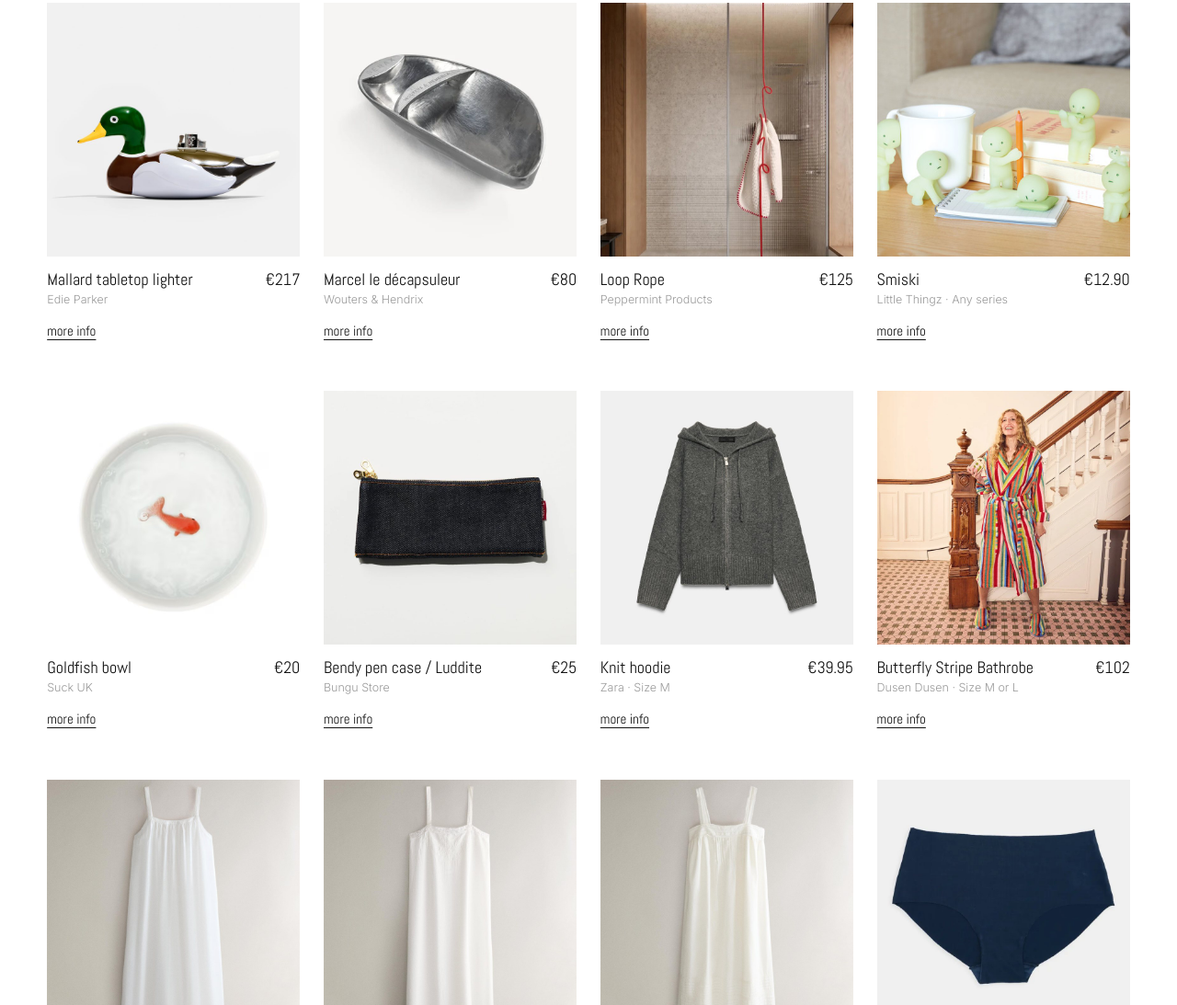
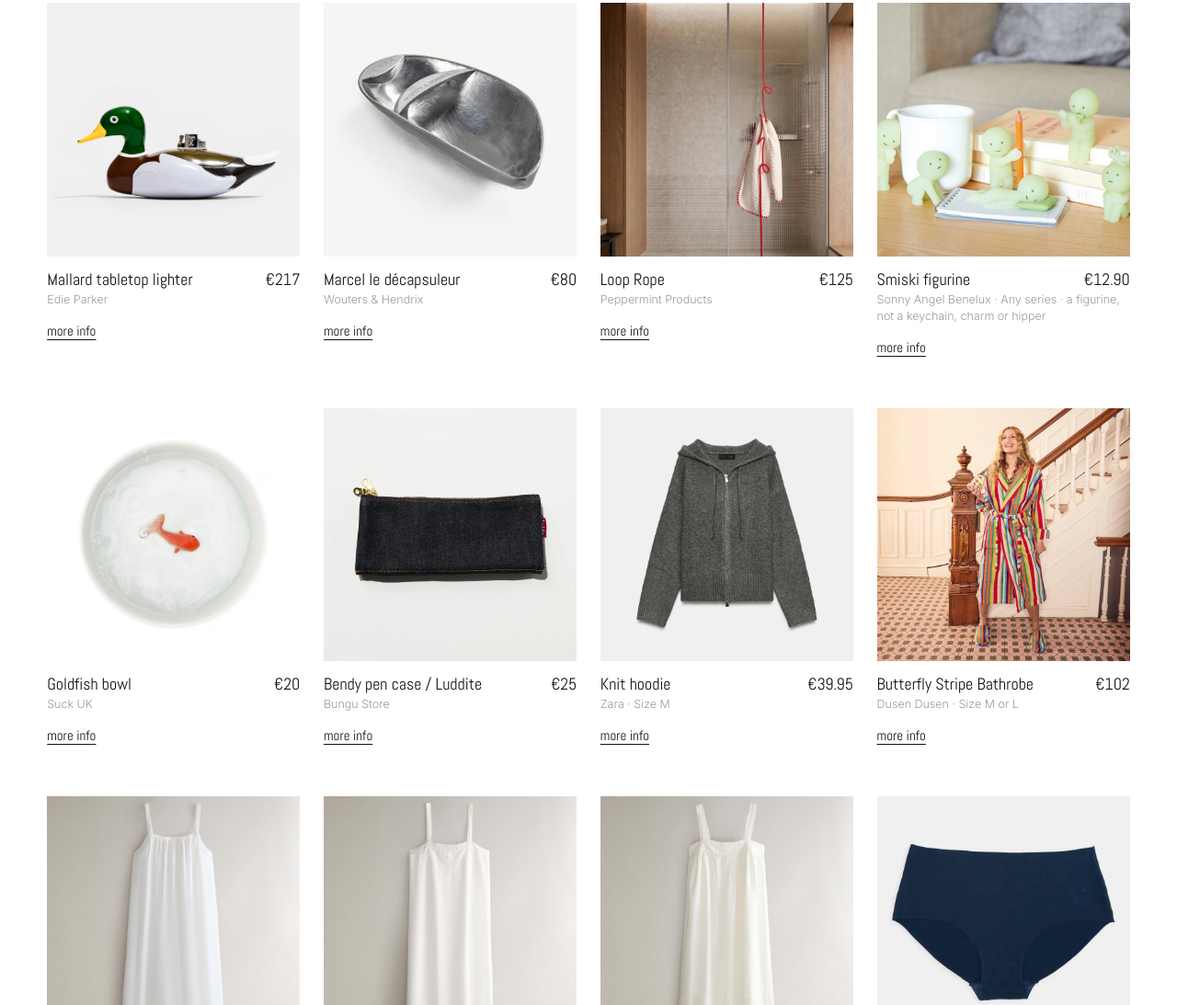
Before and after one commit to loupeeters19-collab/wishlist, a plain HTML site: page index.html in a window 1280 px wide. Shown: the part 1780-2873 px from the top of the page at 92% size. Drawn offline with nearby package versions, Linux system fonts and the light colour scheme.

Commit message:
Smiski: link to Sonny Angel Benelux, figurine only
Co-Authored-By: Claude Opus 5.5 <noreply@anthropic.com>
Claude-Session: https://claude.ai/code/session_01JaCcZPxWKjn2vnU8GkspZV

```diff
--- a/index.html
+++ b/index.html
@@ -138,7 +138,7 @@ const I=[
 {c:"home",sq:"mallard",n:"Mallard tabletop lighter",shop:"Edie Parker",p:217,pl:"€217",orig:"$250",d:"A hand-painted mallard duck that's also a table lighter.",u:"https://edie-parker.com/products/mallard-tabletop-lighter"},
 {c:"home",sq:"marcel",n:"Marcel le décapsuleur",shop:"Wouters & Hendrix",p:80,pl:"€80",d:"A mussel-shaped bottle opener, a nod to Marcel Broodthaers.",u:"https://wouters-hendrix.com/collections/les-objets-mouleversants/products/marcel-le-decapsuleur"},
 {c:"home",sq:"looprope",n:"Loop Rope",shop:"Peppermint Products",p:125,pl:"€125",d:"A rope that hangs from the ceiling and works as an open wardrobe or towel hanger. In red.",u:"https://peppermintproducts.com/products/loop-ropes?variant=45689738756364"},
-{c:"home",sq:"smiski",n:"Smiski",shop:"Little Thingz",p:12.9,pl:"€12.90",note:"Any series",d:"A small glow-in-the-dark Smiski figure in a blind box. Any series is fine.",u:"https://www.littlethingz.be/en/go/product/160812644"},
+{c:"home",sq:"smiski",n:"Smiski figurine",shop:"Sonny Angel Benelux",p:12.9,pl:"€12.90",note:"Any series · a figurine, not a keychain, charm or hipper",d:"A small glow-in-the-dark Smiski figurine in a blind box. Any series is fine, as long as it's a figurine and not a keychain, charm, hipper or other accessory.",u:"https://www.sonnyangel-benelux.com/en/5-smiski"},
 {c:"home",sq:"goldfish",n:"Goldfish bowl",shop:"Suck UK",p:20,pl:"€20",d:"A white ceramic bowl with a hand-painted 3D goldfish at the bottom.",u:"https://www.amazon.com.be/-/en/SUCK-UK-Novelty-Bowl-Shape/dp/B07P5NHQM3"},
 {c:"home",sq:"pencase",n:"Bendy pen case / Luddite",shop:"Bungu Store",p:25,pl:"€25",orig:"¥4,400",d:"Pen case in Japanese denim or canvas that opens flat into a pen tray.",u:"https://bungu.store/products/bendy-pen-case-luddite?variant=45301056766052"},
 {c:"clothes",sq:"hoodie",n:"Knit hoodie",shop:"Zara",p:39.95,pl:"€39.95",note:"Size M",d:"Zip-up knit hoodie with a drawstring hood.",u:"https://www.zara.com/be/en/knit-hoodie-p02142117.html?v1=597908268"},
```
Also changed, not shown: low-budget/index.html (+1 -1 lines).
